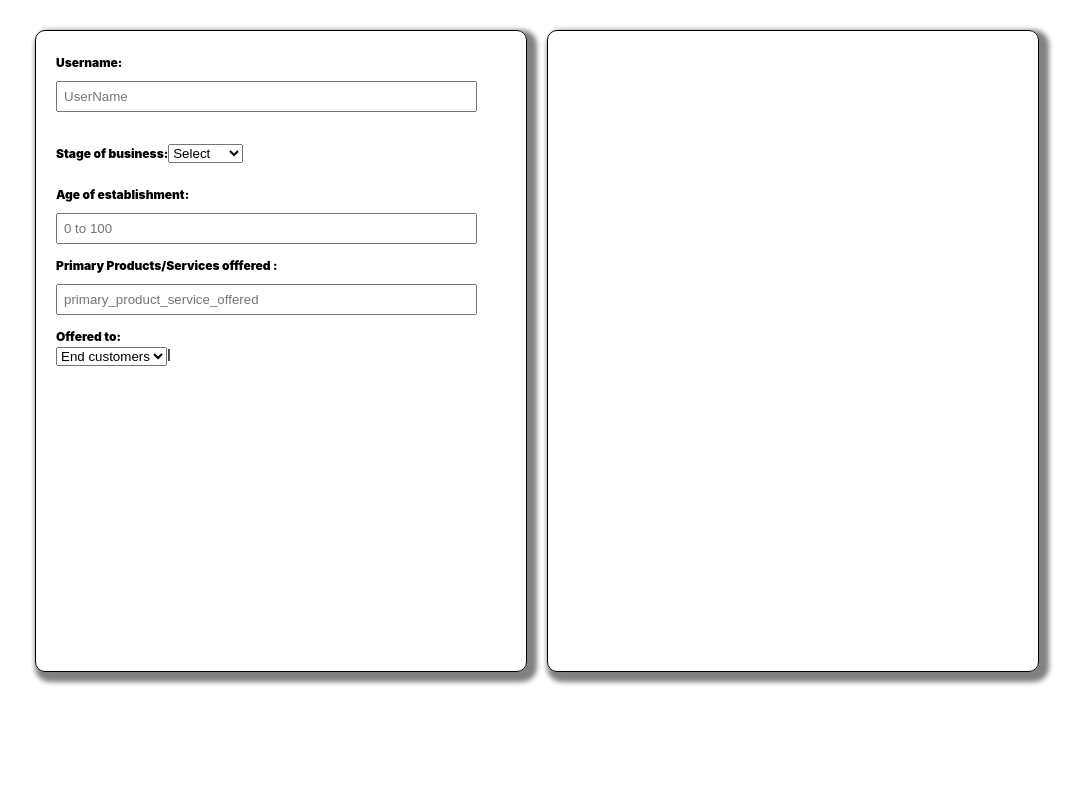
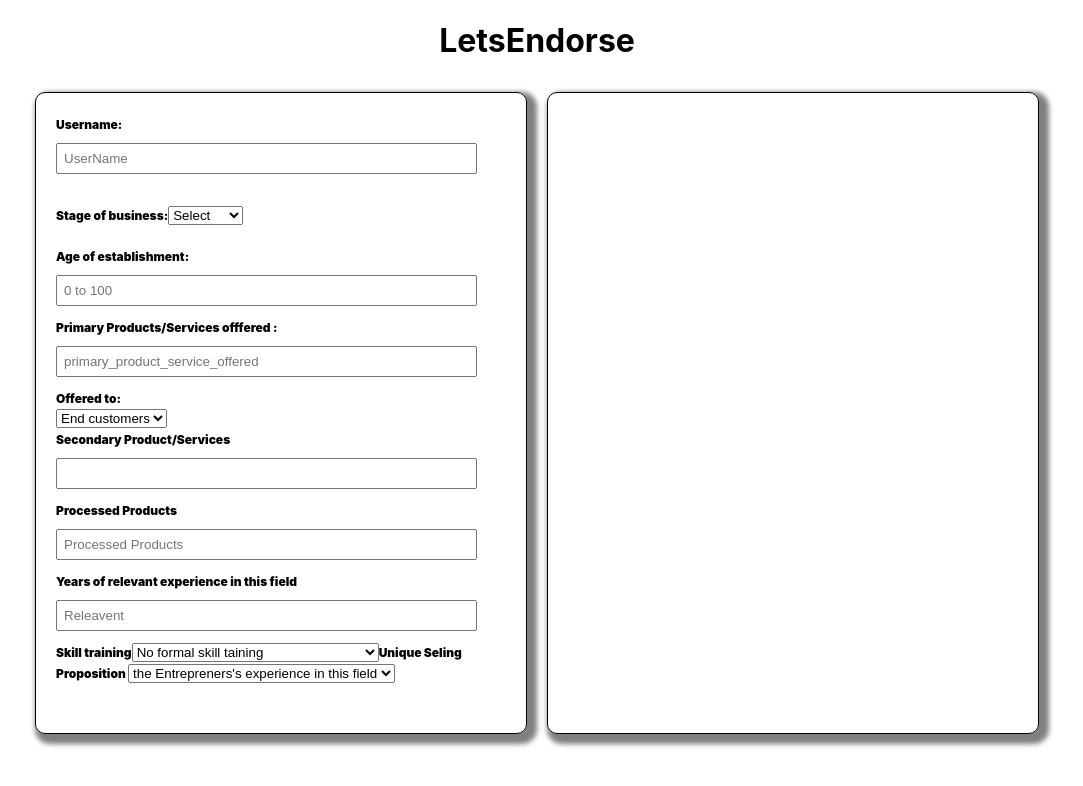
Before and after one commit to RanuRanjan/LetsEndorse-Assessment, a React (Create React App) app: page / in a window 1280 px wide. Shown: the top 786 px of the page, without its empty margins (103-1186 px from the left). Built offline with nearby package versions, Linux system fonts and the light colour scheme.

Commit message:
some input added

```diff
--- a/src/App.js
+++ b/src/App.js
@@ -16,7 +16,10 @@
   //  }
   return (
 
+   <>
+<h1 style={{textAlign:"center"}} >LetsEndorse</h1>
     <div className="App">
+
 <div>
     <form >
       <label>Username:</label><br />
@@ -46,12 +49,34 @@
         <option value="Wholesalers">Wholesalers</option>
         <option value="Distributors">Distributors</option>
         <option value="Retailers">Retailers</option>
+      </select><br />
+
+
+      <label >Secondary Product/Services</label>
+      <input type="text" />
+
+     <label> Processed Products</label>
+     <input type="text" placeholder='Processed Products' />
+
+
+      <label >Years of relevant experience in this field</label>
+      <input type="number" placeholder='Releavent'/>
+
+      <label >Skill training</label>
+      <select >
+        <option >No formal skill taining</option>
+        <option >Has formal skill training and certificate</option>
+      </select>
+
+     <label >Unique Seling Proposition </label>
+     <select >
+       <option >the Entrepreners's experience in this field</option>
+       <option >innovative product</option>
+       <option >high profit margin</option>
+       <option >high growth potenial </option>
      </select>
 
 
-
-
-              l
 
     </form>
 </div>
@@ -59,6 +84,7 @@
 
 </div>
 </div>
+   </>
   );
 }
 
```
Lines whose indentation alone changed are shown as unchanged.
